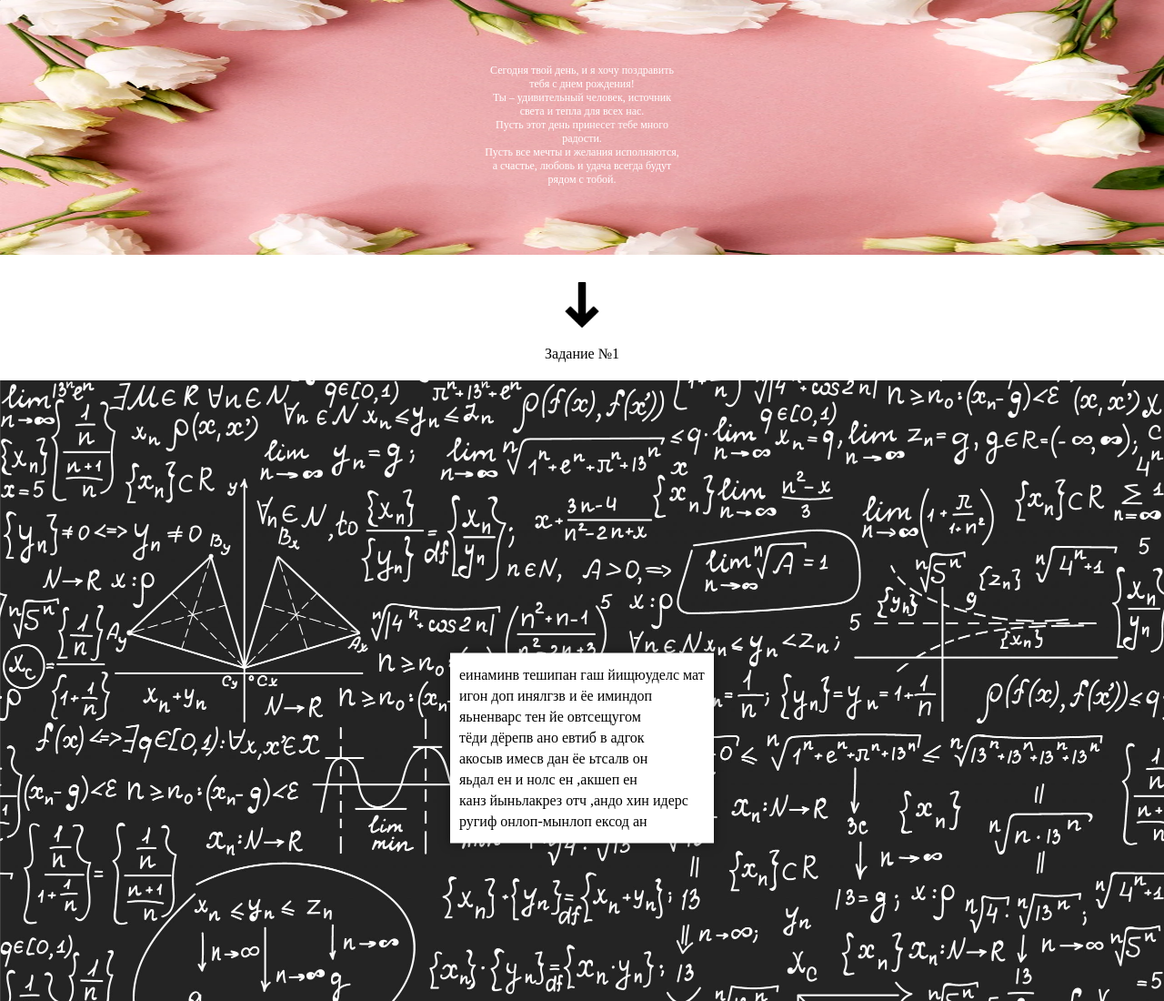
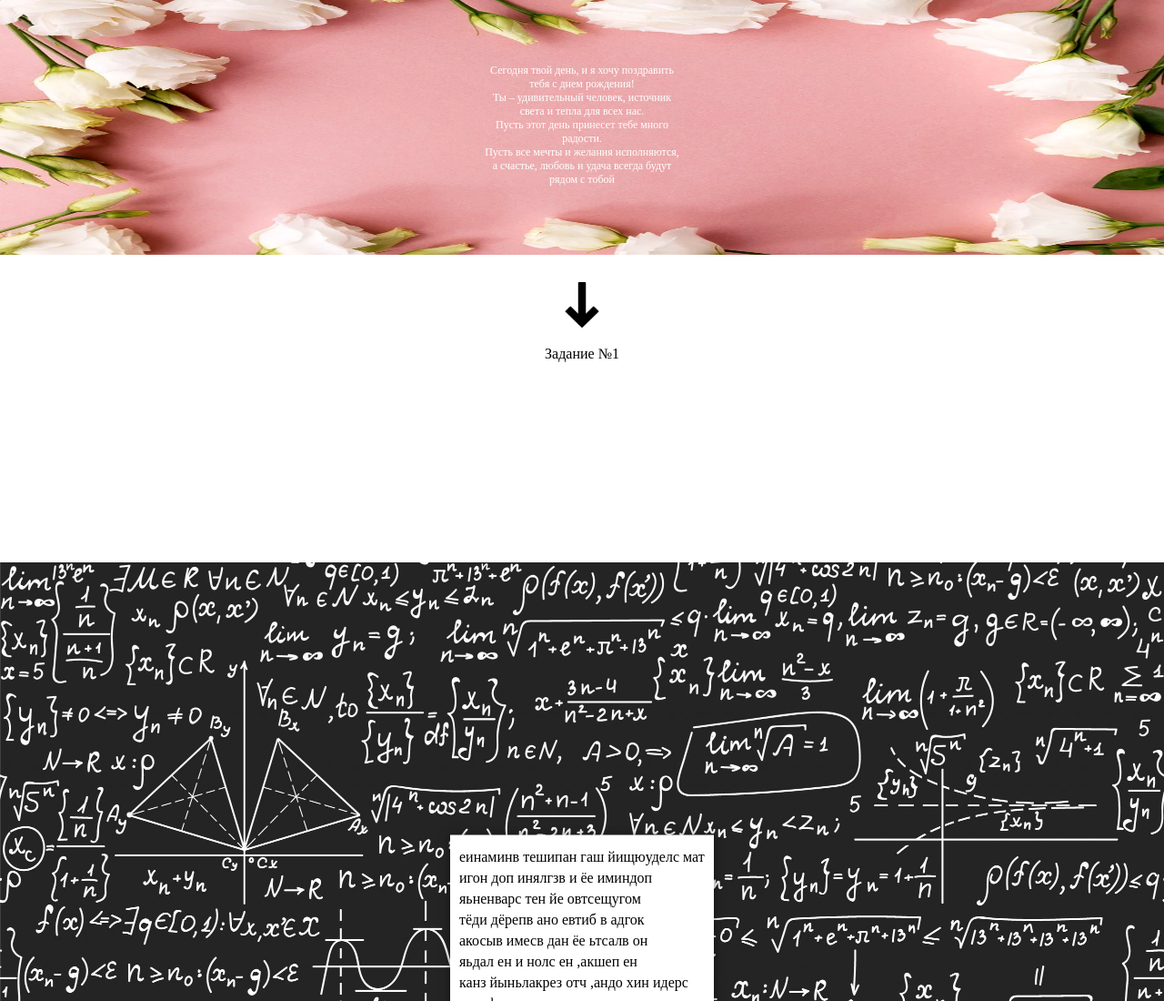
Before and after one commit to testthr/testthr.github.io, a plain HTML site: page index.html in a window 1280 px wide. Shown: the top 1100 px of the page at 91% size. Drawn offline with Linux system fonts and the light colour scheme.

Commit message:
Описание сал

```diff
--- a/index.html
+++ b/index.html
@@ -65,6 +65,7 @@
             margin: 0 auto;
             width: 200px;
             text-align: center;
+            padding-bottom: 200px;
             padding-top: 20px;
         }
     </style>
@@ -77,7 +78,7 @@
             <p>Ты – удивительный человек, источник света и тепла для всех нас.</p>
             <p>Пусть этот день принесет тебе много радости.</p>
             <p>Пусть все мечты и желания исполняются,</p>
-            <p>а счастье, любовь и удача всегда будут рядом с тобой.</p>
+            <p>а счастье, любовь и удача всегда будут рядом с тобой </p>
         </div>
     </div>
 
```
